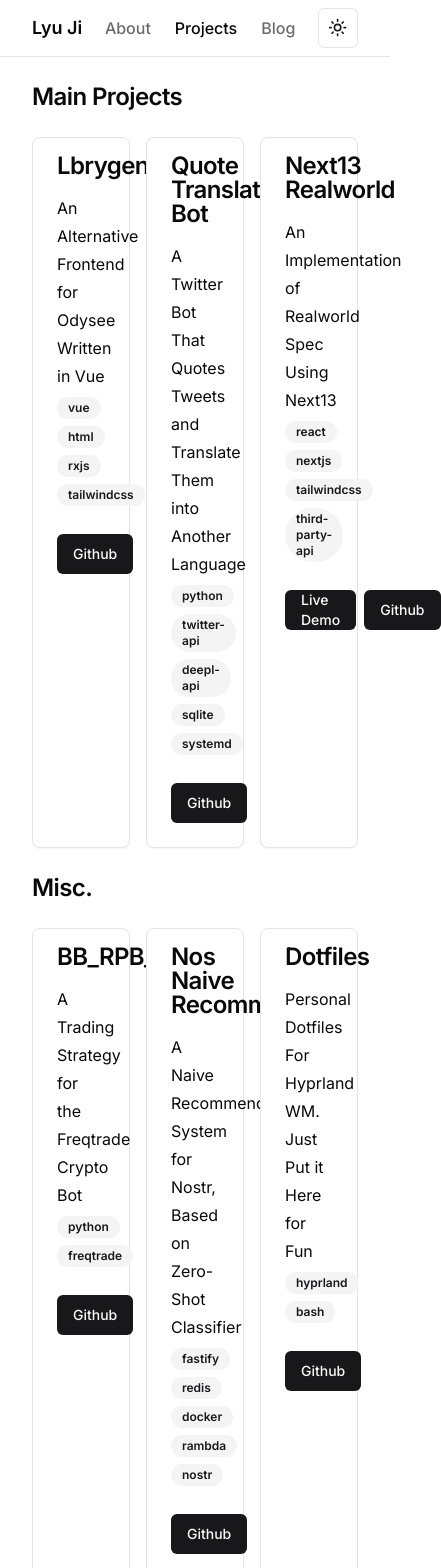
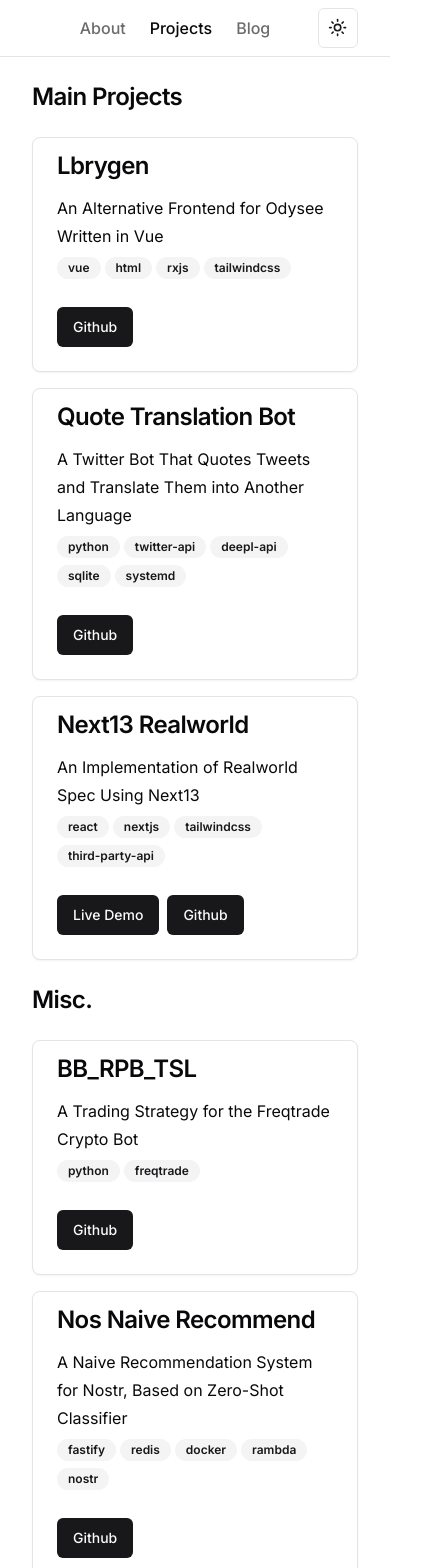
Before and after one commit to jilv220/portfolio, a Next.js app: page /projects in a window 390 px wide. Shown: the top 1568 px of the page, 441 px wide, since content can reach past the window. Built offline with nearby package versions, Linux system fonts and the light colour scheme.

Commit message:
some seo fix & add some animation

```diff
--- a/src/app/(default)/blog/[slug]/page.tsx
+++ b/src/app/(default)/blog/[slug]/page.tsx
@@ -22,7 +22,9 @@
   return (
     <article>
       <header>
-        <Heading variant="h1">{blogMeta.title}</Heading>
+        <Heading variant="h1" as="h1">
+          {blogMeta.title}
+        </Heading>
         <Text className={cn("[&:not(:first-child)]:mt-2 text-xl")}>
           {blogMeta.description}
         </Text>
--- a/src/app/(default)/blog/layout.tsx
+++ b/src/app/(default)/blog/layout.tsx
@@ -3,6 +3,8 @@
 
 export default function BlogListLayout({ children }: { children: ReactNode }) {
   return (
-    <main className={cn("pt-14 container max-w-2xl px-4")}>{children}</main>
+    <main className={cn("container px-4 pt-7 max-w-2xl md:pt-11")}>
+      {children}
+    </main>
   );
 }
--- a/src/app/(default)/blog/page.tsx
+++ b/src/app/(default)/blog/page.tsx
@@ -1,4 +1,5 @@
 import BlogPostPreview from "@/components/blog-post-preview";
+import { Heading } from "@/components/ui/typography";
 import { getAllPosts } from "@/lib/getBlogs";
 import { postsSchema } from "@/schemas/post";
 import { Metadata } from "next";
@@ -29,6 +30,9 @@
 
   return (
     <>
+      <Heading variant="h1" as="h1" className="pb-6">
+        Recent Posts
+      </Heading>
       {postsMeta.map((pm) => (
         <BlogPostPreview {...pm} key={pm.title} />
       ))}
--- a/src/app/(default)/overview/page.tsx
+++ /dev/null
@@ -1,29 +0,0 @@
-"use client";
-
-import { useSession, signIn, signOut } from "next-auth/react";
-
-export default function CamperVanPage() {
-  const { data: session, status } = useSession();
-  const userEmail = session?.user?.email;
-
-  if (status === "loading") {
-    return <p>Hang on there...</p>;
-  }
-
-  if (status === "authenticated") {
-    return (
-      <>
-        <p>Signed in as {userEmail}</p>
-        <button onClick={() => signOut()}>Sign out</button>
-        <img src="https://cdn.pixabay.com/photo/2017/08/11/19/36/vw-2632486_1280.png" />
-      </>
-    );
-  }
-
-  return (
-    <>
-      <p>Not signed in.</p>
-      <button onClick={() => signIn("github")}>Sign in</button>
-    </>
-  );
-}
--- a/src/app/(default)/projects/page.tsx
+++ b/src/app/(default)/projects/page.tsx
@@ -9,8 +9,10 @@
 export default function Projects() {
   return (
     <main className="container pt-6">
-      <Heading as="h2"> Main Projects </Heading>
-      <section className="grid grid-cols-3 gap-4 pt-6">
+      <Heading variant="h3" as="h1">
+        Main Projects
+      </Heading>
+      <section className="flex flex-col gap-4 pt-6 md:grid md:grid-cols-3">
         <ProjectCard
           title="Lbrygen"
           description="An Alternative Frontend for Odysee Written in Vue"
@@ -36,7 +38,7 @@
         {" "}
         Misc.{" "}
       </Heading>
-      <section className="grid grid-cols-3 gap-4 py-6">
+      <section className="flex flex-col gap-4 py-6 md:grid md:grid-cols-3">
         <ProjectCard
           title="BB_RPB_TSL"
           description="A Trading Strategy for the Freqtrade Crypto Bot"
--- a/src/app/layout.tsx
+++ b/src/app/layout.tsx
@@ -17,8 +17,8 @@
 
 export const metadata: Metadata = {
   title: {
-    default: siteConfig.title,
-    template: `%s - ${siteConfig.title}`,
+    default: siteConfig.titleTemplate,
+    template: `%s - ${siteConfig.titleTemplate}`,
   },
   description: siteConfig.description,
 };
--- a/src/app/page.tsx
+++ b/src/app/page.tsx
@@ -1,11 +1,6 @@
 import FollowMe from "@/components/follow-me";
 import { Heading } from "@/components/ui/typography";
 import { cn } from "@/lib/utils";
-import { Metadata } from "next";
-
-export const metadata: Metadata = {
-  title: "About",
-};
 
 export default function About() {
   return (
--- a/src/components/project-card.tsx
+++ b/src/components/project-card.tsx
@@ -30,7 +30,7 @@
   className,
 }: ProjectCardProps) {
   return (
-    <Card className={cn(className)}>
+    <Card className={cn(className, "md:hover:scale-105 md:hover:transition")}>
       <CardHeader className="py-4">
         <CardTitle>{title}</CardTitle>
       </CardHeader>
--- a/src/components/ui/typography.tsx
+++ b/src/components/ui/typography.tsx
@@ -99,8 +99,13 @@
 
 Typography.displayName = "Typography";
 
-const Heading = ({ className, children, variant = "h3" }: HeadingProps) => (
-  <Typography className={className} variant={variant} as={variant}>
+const Heading = ({
+  className,
+  children,
+  as = "h3",
+  variant = "h3",
+}: HeadingProps) => (
+  <Typography className={className} variant={variant} as={as}>
     {children}
   </Typography>
 );
--- a/src/config/site.ts
+++ b/src/config/site.ts
@@ -1,7 +1,7 @@
 export const siteConfig = {
-  title: "Lyu Ji",
-  description:
-    "A portfolio with blog posts, projects and overall summary of Lyu Ji.",
+  titleTemplate: "Web Developer Portfolio, React, Typescript, Nextjs",
+  description: `Web Developer site. Check out my projects, read some articles,
+  connect me on social media, or send me a message or inqury.`,
   mainNav: [
     {
       href: "/",
```
